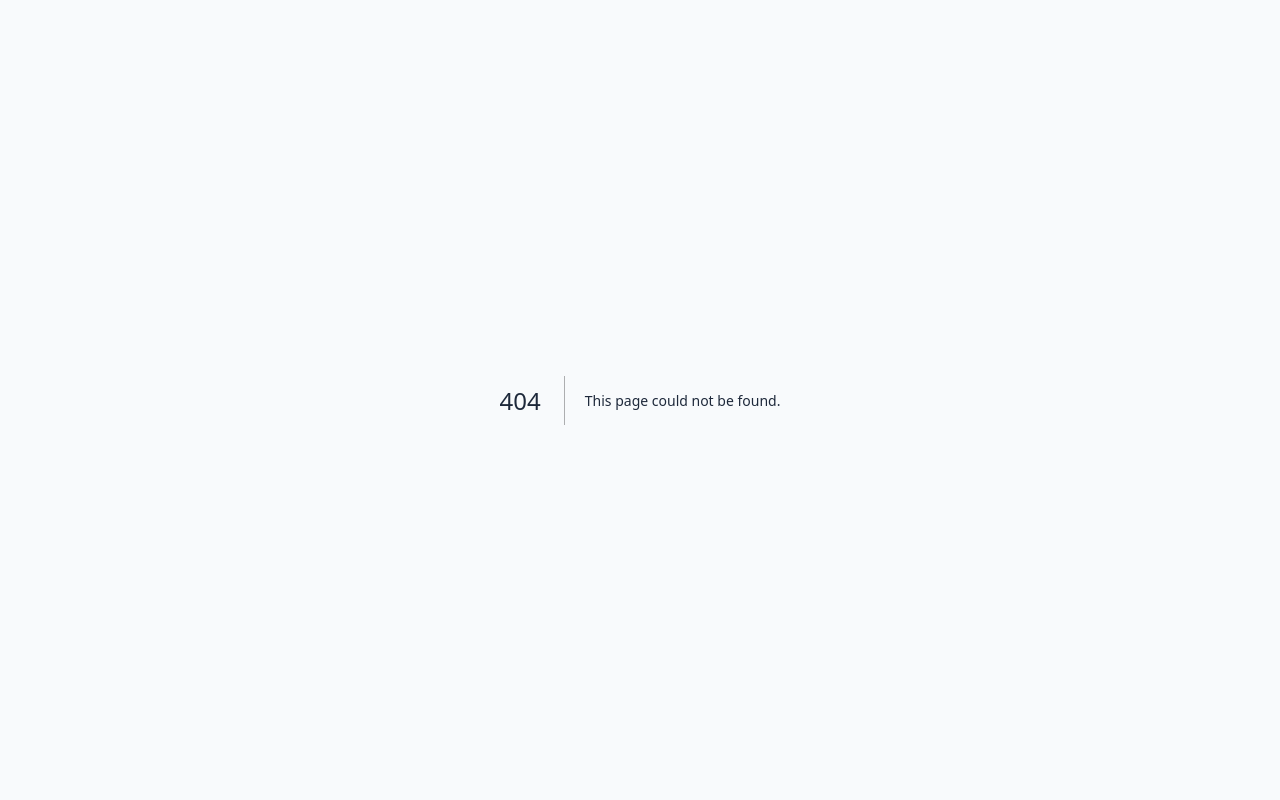
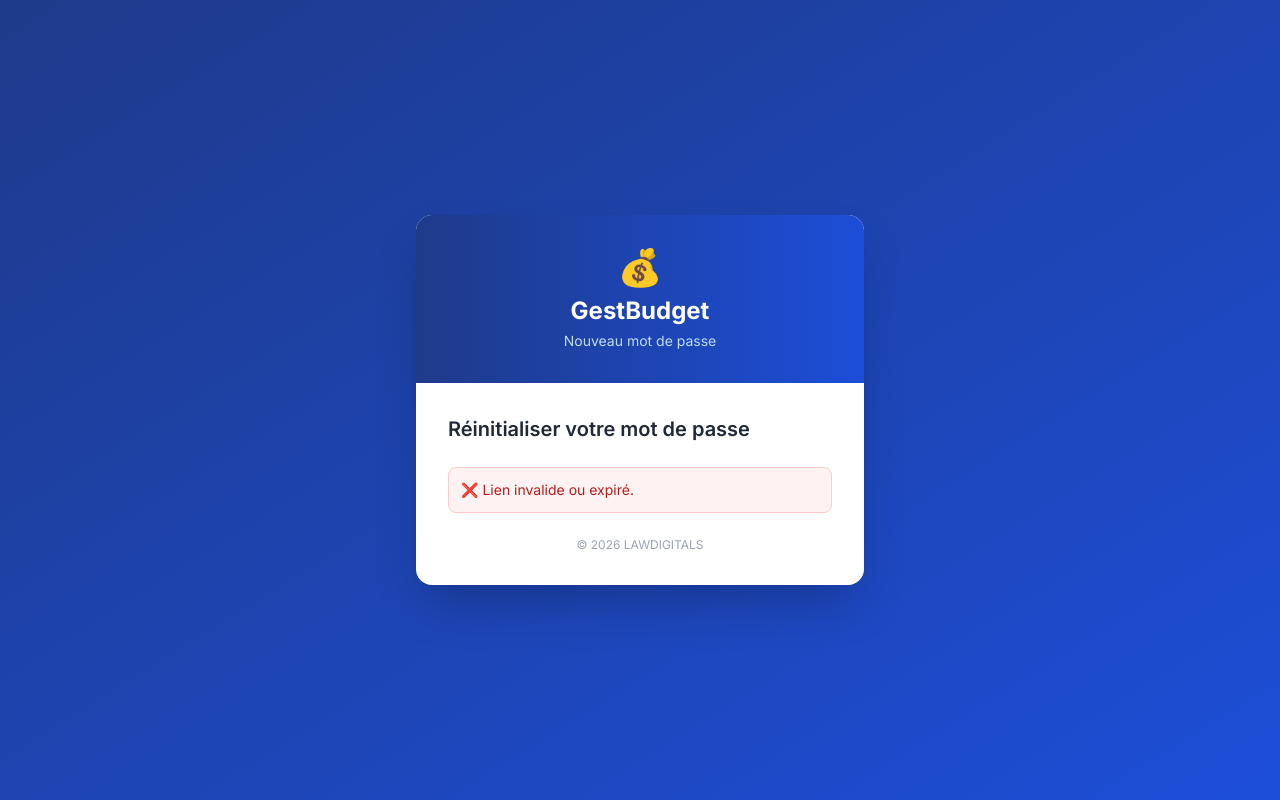
Before and after one commit to leandre322/gestbudget, a Next.js app: page /reset-password in a window 1280 px wide. Before the commit this address had no page. Built offline with nearby package versions, Linux system fonts and the light colour scheme.

Commit message:
feat: add reset-password page

```diff
--- /dev/null
+++ b/app/(auth)/reset-password/page.tsx
@@ -0,0 +1,155 @@
+'use client';
+import { useState, useEffect, Suspense } from 'react';
+import { useSearchParams, useRouter } from 'next/navigation';
+
+function ResetPasswordForm() {
+  const searchParams = useSearchParams();
+  const router = useRouter();
+  const token = searchParams.get('token');
+
+  const [password, setPassword] = useState('');
+  const [confirm, setConfirm] = useState('');
+  const [loading, setLoading] = useState(false);
+  const [message, setMessage] = useState('');
+  const [error, setError] = useState('');
+  const [showPass, setShowPass] = useState(false);
+
+  useEffect(() => {
+    if (!token) {
+      setError('Lien invalide ou expiré.');
+    }
+  }, [token]);
+
+  const handleSubmit = async (e: React.FormEvent) => {
+    e.preventDefault();
+    setError('');
+    setMessage('');
+
+    if (password.length < 8) {
+      setError('Le mot de passe doit contenir au moins 8 caractères.');
+      return;
+    }
+    if (password !== confirm) {
+      setError('Les mots de passe ne correspondent pas.');
+      return;
+    }
+
+    setLoading(true);
+    try {
+      const res = await fetch('/api/reset-password', {
+        method: 'POST',
+        headers: { 'Content-Type': 'application/json' },
+        body: JSON.stringify({ token, password }),
+      });
+      const data = await res.json();
+      if (res.ok) {
+        setMessage('Mot de passe réinitialisé ! Redirection...');
+        setTimeout(() => router.push('/login'), 2000);
+      } else {
+        setError(data.error || 'Une erreur est survenue.');
+      }
+    } catch {
+      setError('Erreur de connexion. Réessayez.');
+    } finally {
+      setLoading(false);
+    }
+  };
+
+  return (
+    <div className="min-h-screen flex items-center justify-center bg-gradient-to-br from-blue-900 to-blue-700 p-4">
+      <div className="w-full max-w-md bg-white rounded-2xl shadow-2xl overflow-hidden">
+
+        {/* Header */}
+        <div className="bg-gradient-to-r from-blue-900 to-blue-700 px-8 py-8 text-center">
+          <span className="text-4xl">💰</span>
+          <h1 className="text-2xl font-bold text-white mt-2">GestBudget</h1>
+          <p className="text-blue-200 text-sm mt-1">Nouveau mot de passe</p>
+        </div>
+
+        {/* Form */}
+        <div className="px-8 py-8">
+          <h2 className="text-xl font-semibold text-gray-800 mb-6">
+            Réinitialiser votre mot de passe
+          </h2>
+
+          {error && (
+            <div className="mb-4 p-3 bg-red-50 border border-red-200 rounded-lg text-red-700 text-sm">
+              ❌ {error}
+            </div>
+          )}
+
+          {message && (
+            <div className="mb-4 p-3 bg-green-50 border border-green-200 rounded-lg text-green-700 text-sm">
+              ✅ {message}
+            </div>
+          )}
+
+          {!message && token && (
+            <form onSubmit={handleSubmit} className="space-y-4">
+              <div>
+                <label className="block text-sm font-medium text-gray-700 mb-1">
+                  Nouveau mot de passe
+                </label>
+                <div className="relative">
+                  <input
+                    type={showPass ? 'text' : 'password'}
+                    value={password}
+                    onChange={(e) => setPassword(e.target.value)}
+                    placeholder="Minimum 8 caractères"
+                    required
+                    className="w-full px-4 py-3 border border-gray-300 rounded-lg focus:outline-none focus:ring-2 focus:ring-blue-500 pr-12"
+                  />
+                  <button
+                    type="button"
+                    onClick={() => setShowPass(!showPass)}
+                    className="absolute right-3 top-1/2 -translate-y-1/2 text-gray-400 hover:text-gray-600"
+                  >
+                    {showPass ? '🙈' : '👁️'}
+                  </button>
+                </div>
+              </div>
+
+              <div>
+                <label className="block text-sm font-medium text-gray-700 mb-1">
+                  Confirmer le mot de passe
+                </label>
+                <input
+                  type={showPass ? 'text' : 'password'}
+                  value={confirm}
+                  onChange={(e) => setConfirm(e.target.value)}
+                  placeholder="Répétez le mot de passe"
+                  required
+                  className="w-full px-4 py-3 border border-gray-300 rounded-lg focus:outline-none focus:ring-2 focus:ring-blue-500"
+                />
+              </div>
+
+              <button
+                type="submit"
+                disabled={loading}
+                className="w-full py-3 bg-blue-700 hover:bg-blue-800 text-white font-semibold rounded-lg transition disabled:opacity-50 disabled:cursor-not-allowed"
+              >
+                {loading ? '⏳ Réinitialisation...' : '🔐 Réinitialiser le mot de passe'}
+              </button>
+            </form>
+          )}
+
+          <p className="text-center text-gray-400 text-xs mt-6">
+            © 2026 LAWDIGITALS
+          </p>
+        </div>
+      </div>
+    </div>
+  );
+}
+
+export default function ResetPasswordPage() {
+  return (
+    <Suspense fallback={
+      <div className="min-h-screen flex items-center justify-center bg-gradient-to-br from-blue-900 to-blue-700">
+        <div className="text-white text-lg">⏳ Chargement...</div>
+      </div>
+    }>
+      <ResetPasswordForm />
+    </Suspense>
+  );
+}
```
